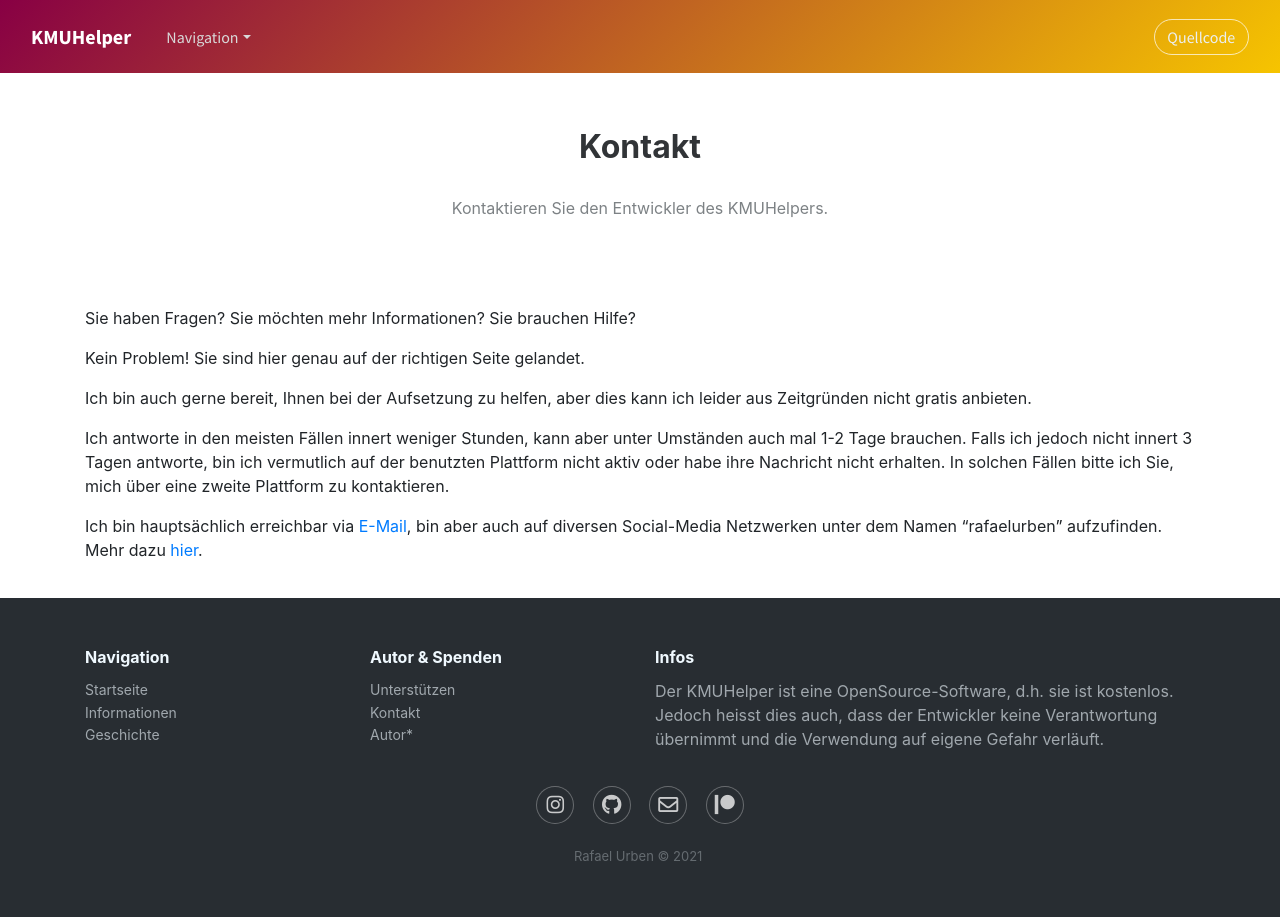
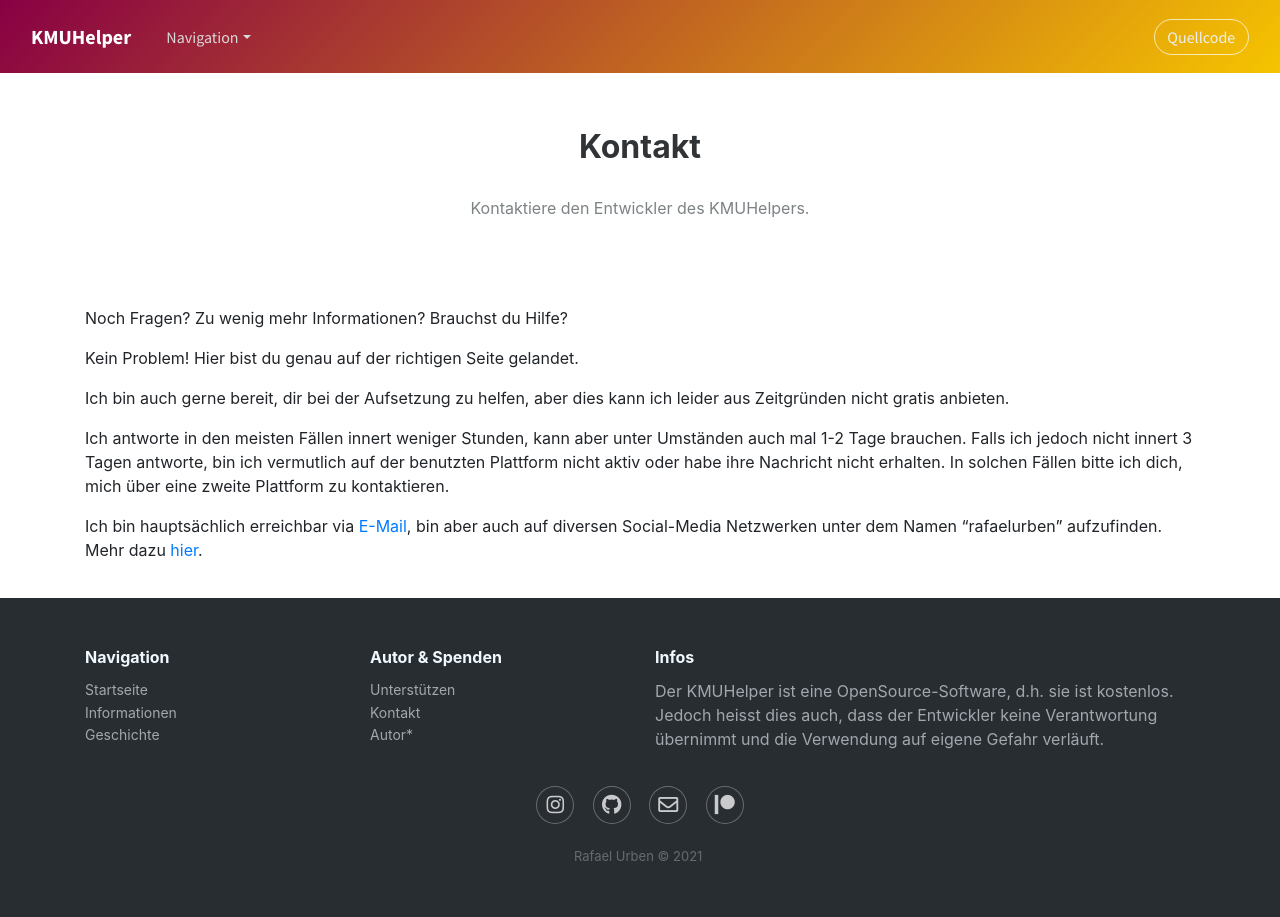
Before and after one commit to rafaelurben/kmuhelper, a Jekyll site: the page built from kontakt.md, in a window 1280 px wide. Built offline with Jekyll 4.4.1, drawn with Linux system fonts in a browser that asks for light colours; nearby versions of some CDN libraries.

Commit message:
Sie/du #uups

```diff
--- a/kontakt.md
+++ b/kontakt.md
@@ -1,17 +1,17 @@
 ---
 layout: content
 title: Kontakt
-subtitle: Kontaktieren Sie den Entwickler des KMUHelpers.
+subtitle: Kontaktiere den Entwickler des KMUHelpers.
 permalink: /kontakt
 priority: 0.3
 ---
 
-Sie haben Fragen? Sie möchten mehr Informationen? Sie brauchen Hilfe?
+Noch Fragen? Zu wenig mehr Informationen? Brauchst du Hilfe?
 
-Kein Problem! Sie sind hier genau auf der richtigen Seite gelandet.
+Kein Problem! Hier bist du genau auf der richtigen Seite gelandet.
 
-Ich bin auch gerne bereit, Ihnen bei der Aufsetzung zu helfen, aber dies kann ich leider aus Zeitgründen nicht gratis anbieten.
+Ich bin auch gerne bereit, dir bei der Aufsetzung zu helfen, aber dies kann ich leider aus Zeitgründen nicht gratis anbieten.
 
-Ich antworte in den meisten Fällen innert weniger Stunden, kann aber unter Umständen auch mal 1-2 Tage brauchen. Falls ich jedoch nicht innert 3 Tagen antworte, bin ich vermutlich auf der benutzten Plattform nicht aktiv oder habe ihre Nachricht nicht erhalten. In solchen Fällen bitte ich Sie, mich über eine zweite Plattform zu kontaktieren.
+Ich antworte in den meisten Fällen innert weniger Stunden, kann aber unter Umständen auch mal 1-2 Tage brauchen. Falls ich jedoch nicht innert 3 Tagen antworte, bin ich vermutlich auf der benutzten Plattform nicht aktiv oder habe ihre Nachricht nicht erhalten. In solchen Fällen bitte ich dich, mich über eine zweite Plattform zu kontaktieren.
 
 Ich bin hauptsächlich erreichbar via [E-Mail](mailto:kmuhelper@rafaelurben.ch), bin aber auch auf diversen Social-Media Netzwerken unter dem Namen "rafaelurben" aufzufinden. Mehr dazu [hier](https://rafaelurben.ch/kontakt).
```
Also changed, not shown: geschichte.md (+1 -1 lines).
